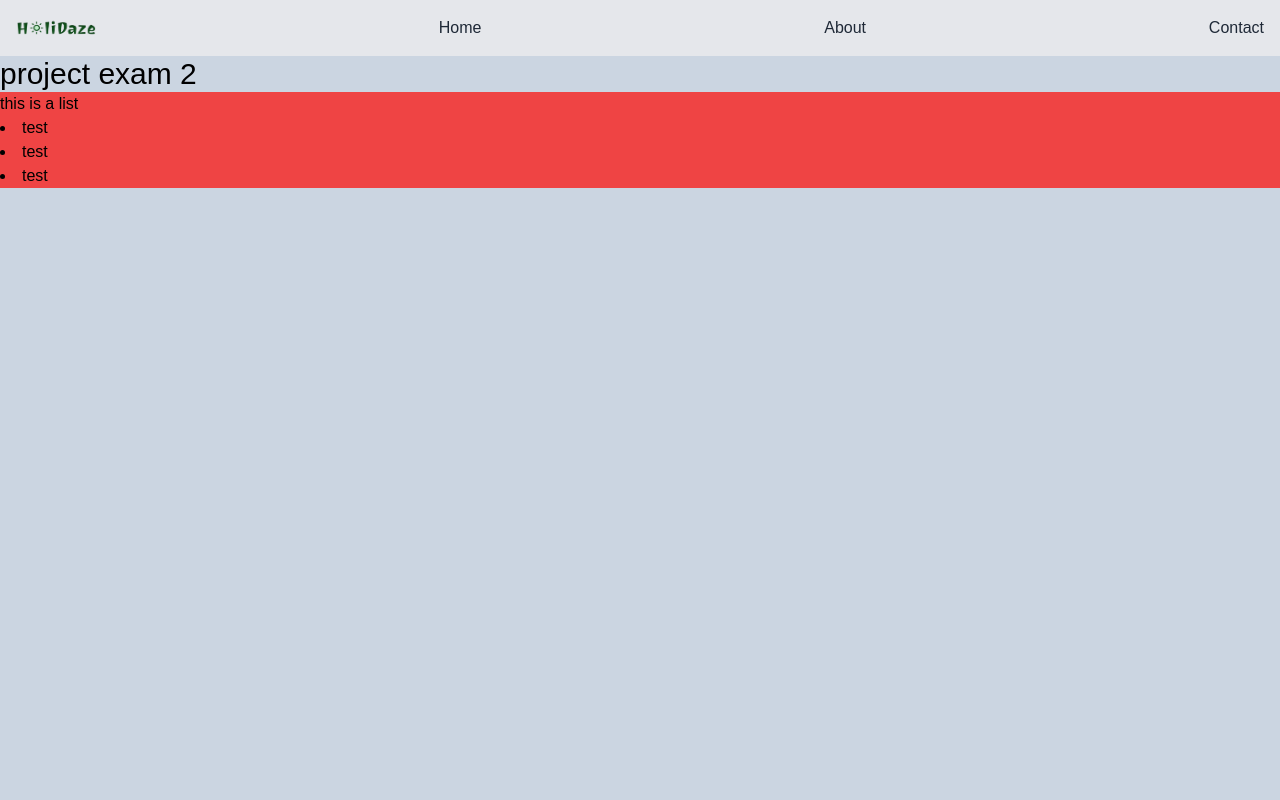
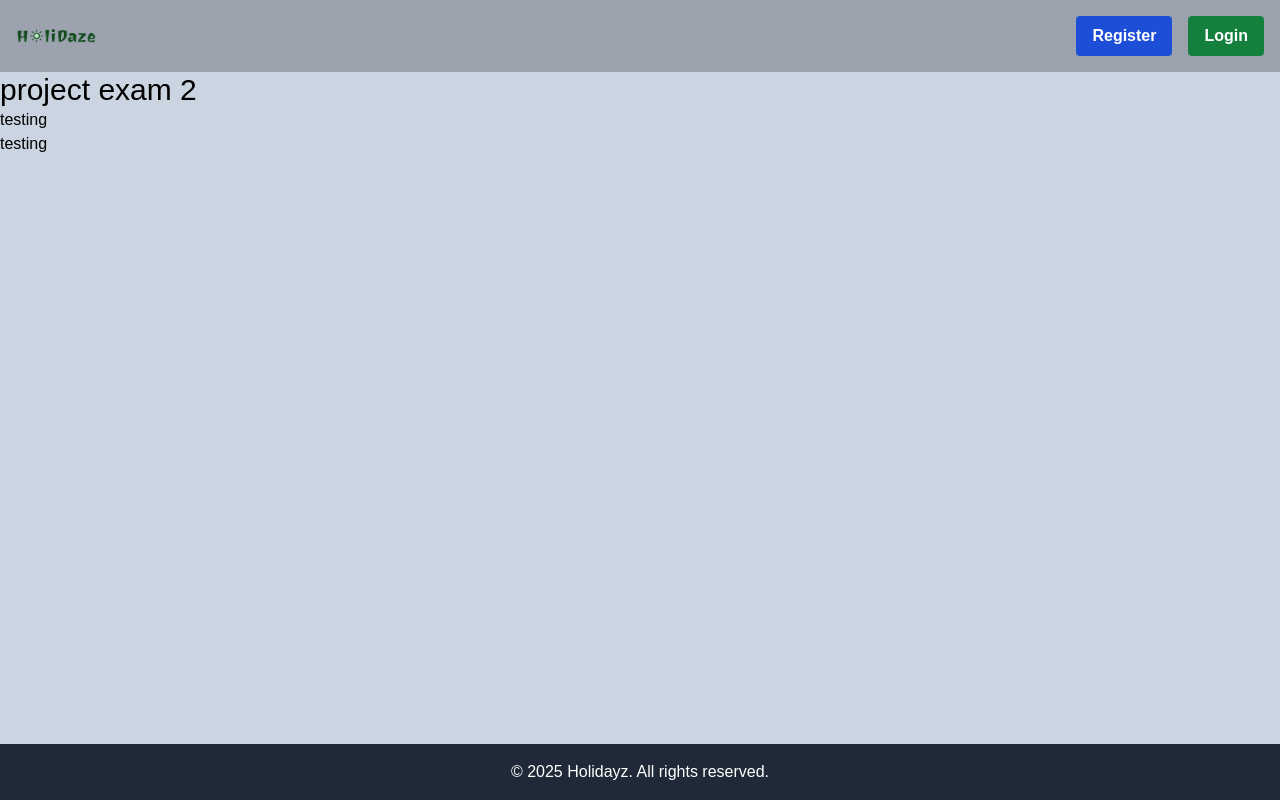
Before and after one commit to bjornhaavard/project-exam-2, a Next.js app: page / in a window 1280 px wide. Built offline with nearby package versions, Linux system fonts and the light colour scheme.

Commit message:
added nav elements and footer and navbar in layout

```diff
--- /dev/null
+++ b/app/components/footer.tsx
@@ -0,0 +1,13 @@
+import React from "react";
+
+const Footer = () => {
+  return (
+    <footer className="bg-gray-800 text-white p-4 fixed bottom-0 w-full">
+      <div className="container mx-auto text-center">
+        <p>&copy; {new Date().getFullYear()} Holidayz. All rights reserved.</p>
+      </div>
+    </footer>
+  );
+};
+
+export default Footer;
--- a/app/components/navbar.tsx
+++ b/app/components/navbar.tsx
@@ -1,25 +1,48 @@
-import React from "react";
+"use client";
+
+import React, { useState } from "react";
 import Link from "next/link";
 import Image from "next/image";
 
 const Navbar = () => {
+  const [isOpen, setIsOpen] = useState(false);
+
+  const toggleMenu = () => {
+    setIsOpen(!isOpen);
+  };
+
   return (
-    <nav className="bg-gray-200 p-4">
+    <nav className="bg-gray-400 p-4">
       <div className="container mx-auto flex justify-between items-center">
         <Link href="/" className="flex items-center">
           <Image src="/images/Holidaze-logo.png" alt="Holidaze Logo" width={80} height={80} />
         </Link>
-
-        <Link href="/" passHref>
-          <p className="text-gray-800 hover:text-gray-700">Home</p>
-        </Link>
-        <Link href="/about" className="text-gray-800 hover:text-gray-700">
-          About
-        </Link>
-        <Link href="/contact" className="text-gray-800 hover:text-gray-700">
-          Contact
-        </Link>
+        <div className="hidden md:flex space-x-4">
+          <Link href="/" className="blue-button">
+            Register
+          </Link>
+          <Link href="" className="green-button">
+            Login
+          </Link>
+        </div>
+        <div className="md:hidden">
+          <button onClick={toggleMenu} className="text-gray-800 focus:outline-none">
+            <svg className="w-6 h-6" fill="none" stroke="currentColor" viewBox="0 0 24 24" xmlns="http://www.w3.org/2000/svg">
+              <path strokeLinecap="round" strokeLinejoin="round" strokeWidth="2" d={isOpen ? "M6 18L18 6M6 6l12 12" : "M4 6h16M4 12h16M4 18h16"}></path>
+            </svg>
+          </button>
+        </div>
       </div>
+      {isOpen && (
+        <div className="md:hidden">
+          <Link href="/" className="blue-button block mb-3 mt-3">
+            Register
+          </Link>
+          <Link href="" className="green-button block">
+            Login
+          </Link>
+        </div>
+      )}
     </nav>
   );
 };
--- a/app/globals.css
+++ b/app/globals.css
@@ -16,6 +16,16 @@
   .text-holidayz {
     color: var(--foreground);
   }
+
+  /* Buttons */
+
+  .blue-button {
+    @apply bg-blue-700 hover:bg-blue-900 text-white font-bold py-2 px-4 rounded;
+  }
+
+  .green-button {
+    @apply bg-green-700 hover:bg-green-900 text-white font-bold py-2 px-4 rounded;
+  }
 }
 
 body {
--- a/app/layout.tsx
+++ b/app/layout.tsx
@@ -2,6 +2,7 @@ import type { Metadata } from "next";
 import { Geist, Geist_Mono } from "next/font/google";
 import "./globals.css";
 import Navbar from "./components/navbar";
+import Footer from "./components/footer";
 
 const geistSans = Geist({
   variable: "--font-geist-sans",
@@ -39,6 +40,7 @@ export default function RootLayout({
       <body className={` ${geistSans.variable} ${geistMono.variable} antialiased bg-slate-300`}>
         <Navbar />
         {children}
+        <Footer />
       </body>
     </html>
   );
--- a/app/page.tsx
+++ b/app/page.tsx
@@ -4,12 +4,9 @@ export default function page() {
   return (
     <div className="vh-100 bg-background-holidayz">
       <h1 className="text-3xl">project exam 2</h1>
-      <div className="bg-red-500">
-        {" "}
-        this is a list
-        <li>test</li>
-        <li>test</li>
-        <li>test</li>
+      <div className="height-100vh">
+        <div>testing</div>
+        testing
       </div>
     </div>
   );
```
